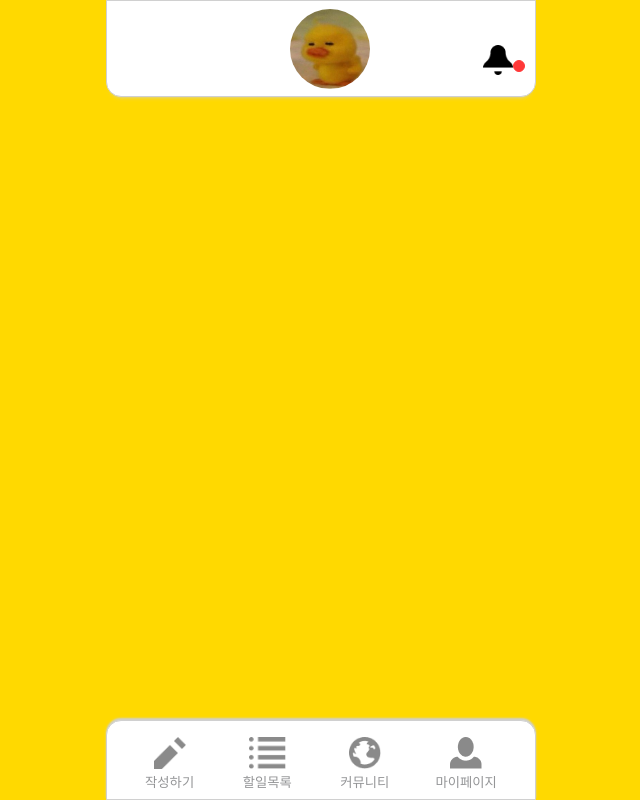
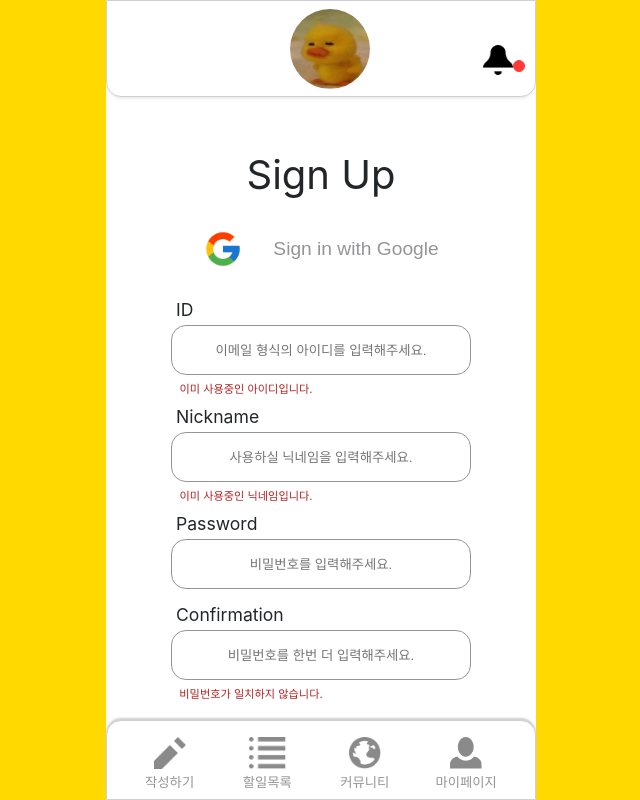
Before and after one commit to codestates-seb/seb45_main_031, a React (Create React App) app in the folder FE/: page /signup in a window 1280 px wide. Shown: the whole page, without its empty margins (319-959 px from the left). Built offline with nearby package versions, Linux system fonts and the light colour scheme.

Commit message:
:art: feat: SignUpPage 뷰 구현 App.js SignUpPage 추가

```diff
--- a/FE/src/App.js
+++ b/FE/src/App.js
@@ -7,6 +7,7 @@ import Footer from "./components/Footer";
 import TodoPage from "./pages/TodoPage";
 import TodoEditPage from "./pages/TodoEditPage";
 import LoginPage from "./pages/LoginPage";
+import SignUpPage from "./pages/SignUpPage";
 import CommunityPage from "./pages/CommunityPage";
 
 function App() {
@@ -16,6 +17,7 @@ function App() {
       <Body>
         <Header />
         <Routes>
+          <Route path="/signup" element={<SignUpPage />} />
           <Route path="/todo" element={<TodoPage />} />
           <Route path="/todo/edit" element={<TodoEditPage />} />
           <Route path="/login" element={<LoginPage />} />
--- /dev/null
+++ b/FE/src/pages/SignUpPage.js
@@ -0,0 +1,276 @@
+import { styled } from "styled-components";
+import googleIcon from "../assets/images/google.png";
+
+const SignUpPage = () => {
+  return (
+    <SignUpContainer>
+      <SignupStyled>
+        <SignUpText>Sign Up</SignUpText>
+        <GoogleButton>
+          <GoogleIcon src={googleIcon} alt="구글 아이콘" />
+          <GoogleText>Sign in with Google</GoogleText>
+        </GoogleButton>
+        {/*ID*/}
+        <InputForm>
+          <IdText>ID</IdText>
+          <EmailContainer>
+            <InputId
+              type="email"
+              name="id"
+              placeholder="이메일 형식의 아이디를 입력해주세요."
+            />
+            <IdErrorMessage>이미 사용중인 아이디입니다.</IdErrorMessage>
+          </EmailContainer>
+          {/*Nickname*/}
+          <NickNameText>Nickname</NickNameText>
+          <NickNameContainer>
+            <InputNickName
+              type="text"
+              name="nickname"
+              placeholder="사용하실 닉네임을 입력해주세요."
+            />
+            <NickNameErrorMassage>
+              이미 사용중인 닉네임입니다.
+            </NickNameErrorMassage>
+          </NickNameContainer>
+          {/*Password*/}
+          <PasswordText>Password</PasswordText>
+          <PasswordContainer>
+            <InputPassword
+              type="password"
+              name="password"
+              placeholder="비밀번호를 입력해주세요."
+              autocomplete="current-password"
+            />
+          </PasswordContainer>
+          {/*Confirmation*/}
+          <ConfirmationText>Confirmation</ConfirmationText>
+          <ConfirmationContainer>
+            <InputConfirmation
+              type="password"
+              name="Confirmation"
+              placeholder="비밀번호를 한번 더 입력해주세요."
+              autocomplete="current-password"
+            />
+            <ConfirmationErrorMassage>
+              비밀번호가 일치하지 않습니다.
+            </ConfirmationErrorMassage>
+          </ConfirmationContainer>
+        </InputForm>
+        {/*Confirm*/}
+        <ConfirmContainer>
+          <Confirm>확인</Confirm>
+          <CancelBtn>취소</CancelBtn>
+        </ConfirmContainer>
+      </SignupStyled>
+    </SignUpContainer>
+  );
+};
+
+export default SignUpPage;
+
+const SignUpContainer = styled.div`
+  display: flex;
+  align-items: center;
+  justify-content: center;
+`;
+
+const SignupStyled = styled.div`
+  display: block;
+  text-align: center;
+  justify-content: center;
+  background-color: #fff;
+
+  width: 430px;
+  height: 100vh;
+  padding-top: 150px;
+`;
+const SignUpText = styled.div`
+  display: flex;
+  justify-content: center;
+  font-size: 40px;
+`;
+const GoogleButton = styled.button`
+  display: flex;
+  align-items: center;
+  margin: auto;
+  margin-top: 30px;
+  margin-bottom: 30px;
+`;
+const GoogleIcon = styled.img`
+  display: flex;
+  padding-right: 10px;
+  height: 40px;
+  width: 50px;
+  margin-right: 20px;
+`;
+const GoogleText = styled.span`
+  font-size: 1.2rem;
+  color: #949597;
+`;
+
+const InputForm = styled.form`
+  text-align: left;
+  margin-bottom: 30px;
+`;
+
+const IdText = styled.label`
+  display: block;
+  font-size: 1.1rem;
+  margin-bottom: 5px;
+  margin-left: 70px;
+`;
+const EmailContainer = styled.div`
+  display: flex;
+  justify-content: center;
+  align-items: center;
+  flex-direction: column;
+`;
+const InputId = styled.input`
+  height: 50px;
+  width: 300px;
+  padding-left: 15px;
+
+  border: 1px solid #949597;
+  border-radius: 15px;
+
+  &::placeholder {
+    text-align: center;
+    padding-right: 15px;
+  }
+`;
+const IdErrorMessage = styled.div`
+  font-size: 0.7rem;
+  color: firebrick;
+  margin: 0;
+  padding: 5px 10px;
+  margin-right: 150px;
+`;
+
+const NickNameText = styled.span`
+  display: block;
+  font-size: 1.1rem;
+  margin-top: 5px;
+  margin-bottom: 5px;
+  margin-left: 70px;
+`;
+const NickNameContainer = styled.div`
+  display: flex;
+  justify-content: center;
+  align-items: center;
+  flex-direction: column;
+`;
+const InputNickName = styled.input`
+  height: 50px;
+  width: 300px;
+  padding-left: 15px;
+
+  border: 1px solid #949597;
+  border-radius: 15px;
+
+  &::placeholder {
+    text-align: center;
+    padding-right: 15px;
+  }
+`;
+const NickNameErrorMassage = styled.div`
+  font-size: 0.7rem;
+  color: firebrick;
+  margin-right: 150px;
+  padding: 5px 10px;
+`;
+
+const PasswordText = styled.span`
+  display: block;
+  font-size: 1.1rem;
+  margin-top: 5px;
+  margin-bottom: 5px;
+  margin-left: 70px;
+`;
+const PasswordContainer = styled.div`
+  display: flex;
+  justify-content: center;
+  align-items: center;
+  flex-direction: column;
+`;
+const InputPassword = styled.input`
+  height: 50px;
+  width: 300px;
+  padding-left: 15px;
+
+  border: 1px solid #949597;
+  border-radius: 15px;
+
+  &::placeholder {
+    text-align: center;
+    padding-right: 15px;
+  }
+`;
+
+const ConfirmationText = styled.span`
+  display: block;
+  font-size: 1.1rem;
+  margin-top: 15px;
+  margin-bottom: 5px;
+  margin-left: 70px;
+`;
+const ConfirmationContainer = styled.div`
+  display: flex;
+  justify-content: center;
+  align-items: center;
+  flex-direction: column;
+`;
+const InputConfirmation = styled.input`
+  height: 50px;
+  width: 300px;
+  padding-left: 15px;
+
+  border: 1px solid #949597;
+  border-radius: 15px;
+
+  &::placeholder {
+    text-align: center;
+    padding-right: 15px;
+  }
+`;
+const ConfirmationErrorMassage = styled.div`
+  font-size: 0.7rem;
+  color: firebrick;
+  margin-right: 140px;
+  padding: 5px 10px;
+`;
+
+const ConfirmContainer = styled.div`
+  display: flex;
+  align-items: center;
+  justify-content: center;
+  margin-top: 60px;
+  /* margin-bottom: 200px; */
+`;
+const Confirm = styled.button`
+  height: 50px;
+  font-size: 0.85rem;
+  border: 1px solid 949597;
+  border-radius: 15px;
+  background-color: #ffe866;
+  width: 115px;
+  height: 35px;
+  margin-right: 30px;
+
+  &:hover {
+    background-color: #676767;
+  }
+`;
+const CancelBtn = styled.button`
+  height: 50px;
+  font-size: 0.85rem;
+  border: 1px solid 949597;
+  border-radius: 15px;
+  background-color: #ffe866;
+  width: 115px;
+  height: 35px;
+
+  &:hover {
+    background-color: #676767;
+  }
+`;
```
